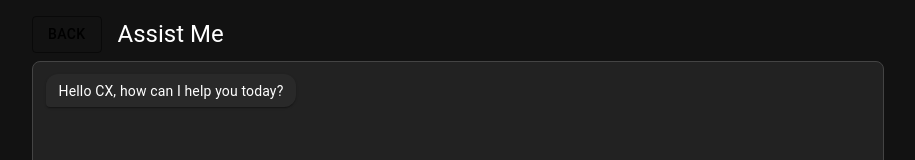
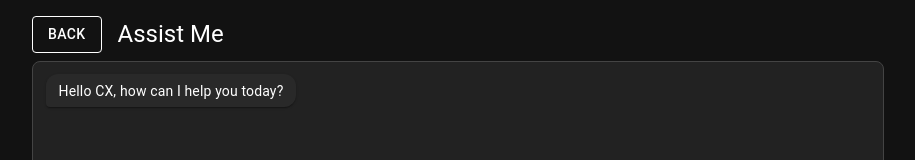
Before and after one commit to jeffrazi95/AI-CX-HELPER, a React (Create React App) app: page /assist in a window 1280 px wide. Shown: the top 160 px of the page, without its empty margins (182-1097 px from the left). Built offline with nearby package versions, Linux system fonts and the light colour scheme; some icons are missing.

Commit message:
fix homeone

```diff
--- a/src/AICXHelperInterface.js
+++ b/src/AICXHelperInterface.js
@@ -147,7 +147,7 @@ function AICXHelperInterface({ agentId }) {
   return (
     <Container maxWidth="md" sx={{ height: '90vh', display: 'flex', flexDirection: 'column', padding: '1rem' }}>
       <Box sx={{ display: 'flex', alignItems: 'center', marginBottom: '0.5rem' }}>
-        <Button variant="outlined" onClick={() => navigate('/')} sx={{ mr: 2 }}>
+        <Button variant="outlined" onClick={() => navigate('/')} sx={{ mr: 2, color: 'white', borderColor: 'white' }}>
           Back
         </Button>
         <Typography variant="h5" component="h1" sx={{ flexGrow: 1 }}>
--- a/src/AssessmentPage.js
+++ b/src/AssessmentPage.js
@@ -152,7 +152,7 @@ function AssessmentPage({ agentId }) {
         <Typography variant="h4" component="h1" gutterBottom>
           Assessment for {agentId ? agentId.charAt(0).toUpperCase() + agentId.slice(1) : 'Agent'}
         </Typography>
-        <Button variant="outlined" onClick={() => navigate('/')}>
+        <Button variant="outlined" onClick={() => navigate('/')} sx={{ color: 'white', borderColor: 'white' }}>
           Back
         </Button>
       </Box>
```
